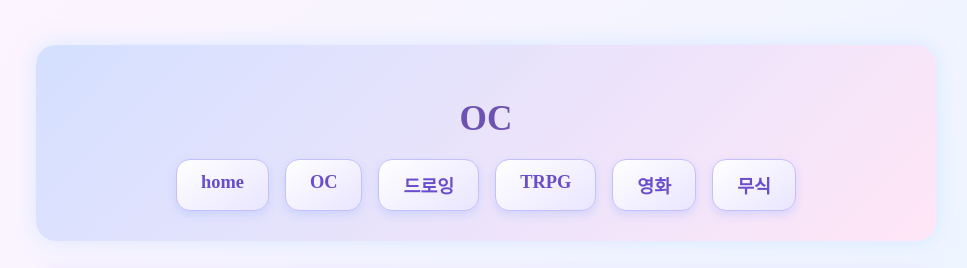
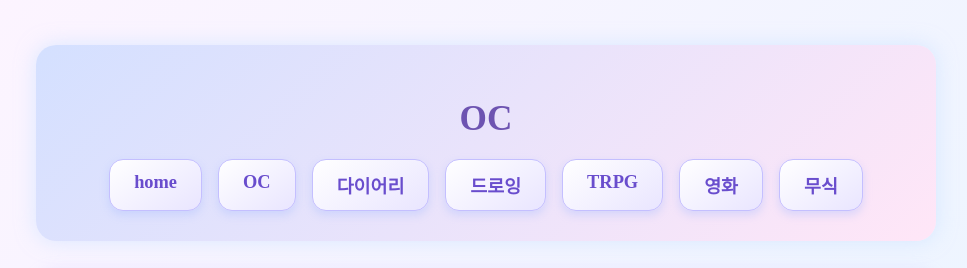
Before and after one commit to bluetendong/new-home, a plain HTML site: page profile.html in a window 1280 px wide. Shown: the top 268 px of the page, without its empty margins (154-1121 px from the left). Drawn offline with Linux system fonts and the light colour scheme; a web font is replaced by a local one.

Commit message:
Update profile.html

```diff
--- a/profile.html
+++ b/profile.html
@@ -12,6 +12,7 @@
     <div class="menu">
         <div class="menubutten"><a href="index.html">home</a></div>
         <div class="menubutten"><a href="profile.html">OC</a></div>
+      <div class="menubutten"><a href="daiay.html">다이어리</a></div>
         <div class="menubutten"><a href="drawing.html">드로잉</a></div>
         <div class="menubutten"><a href="trpg.html">TRPG</a></div>
         <div class="menubutten"><a href="movie.html">영화</a></div>
```
